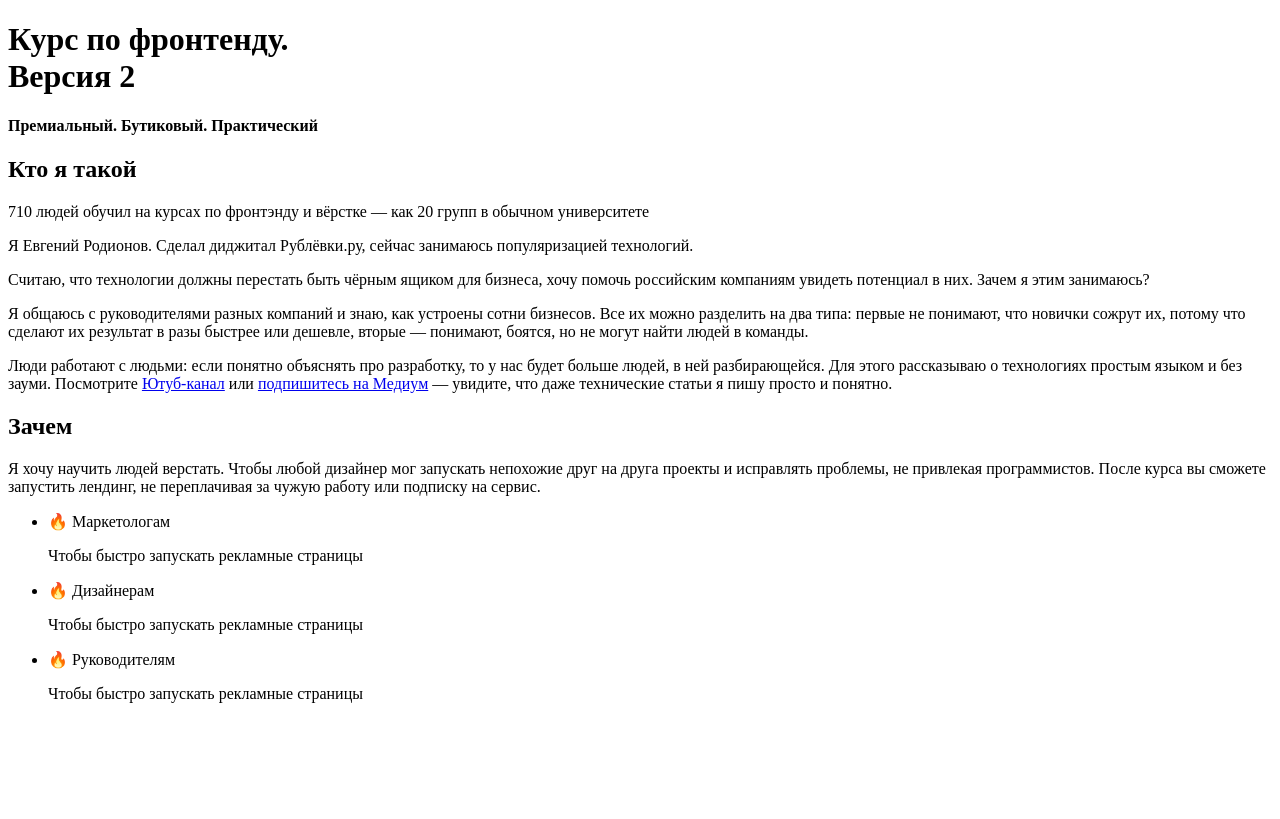
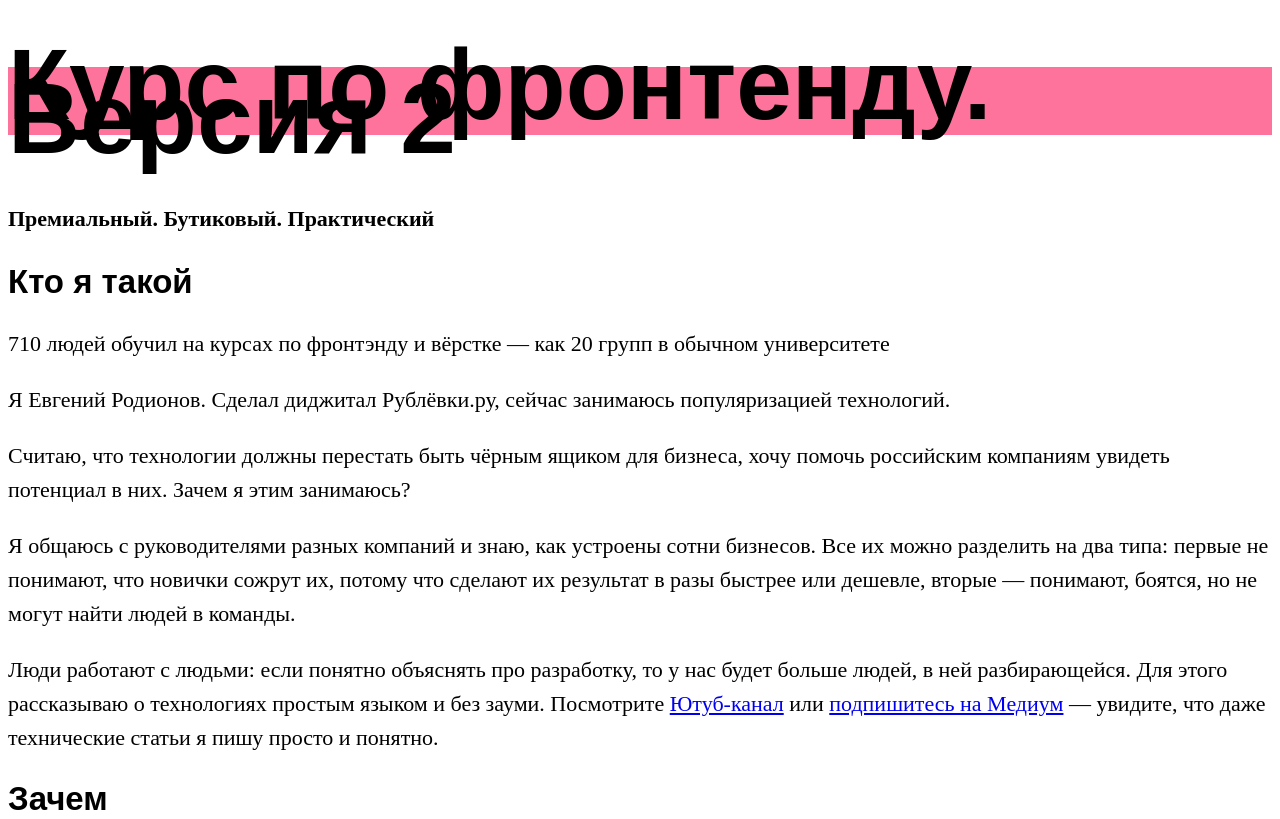
Before and after one commit to timchebunin/verstka, a plain HTML site: page index.html in a window 1280 px wide. Shown: the top 819 px of the page. Drawn offline with Linux system fonts and the light colour scheme.

Commit message:
start css

```diff
--- a/index.html
+++ b/index.html
@@ -3,6 +3,8 @@
 
 <head>
   <meta charset="UTF-8">
+  <link rel="stylesheet" href="./styles.css">
+
   <title>Курс по фронтенду</title>
 </head>
 
--- /dev/null
+++ b/styles.css
@@ -0,0 +1,14 @@
+header {
+  background: #fd739c;
+  font-family: -apple-system, BlinkMacSystemFont, "Segoe UI", Roboto, Oxygen,
+    Ubuntu, Cantarell, "Open Sans", "Helvetica Neue", sans-serif;
+  font-size: 50px;
+}
+h1,
+h2 {
+  font-family: Arial, Helvetica, sans-serif;
+}
+body {
+  font-size: 22px;
+  line-height: 34px;
+}
```
